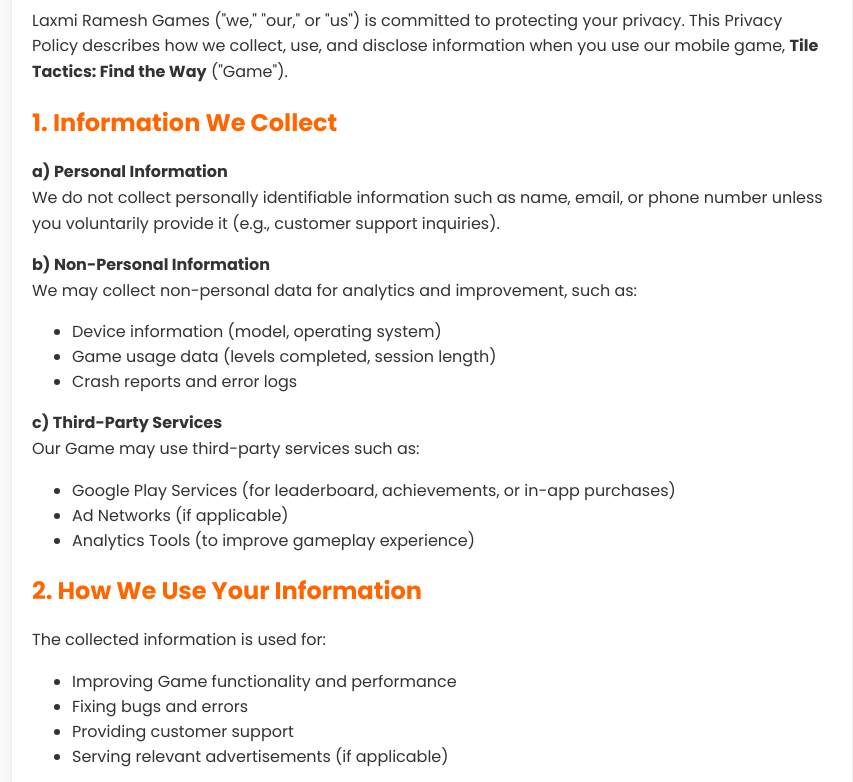
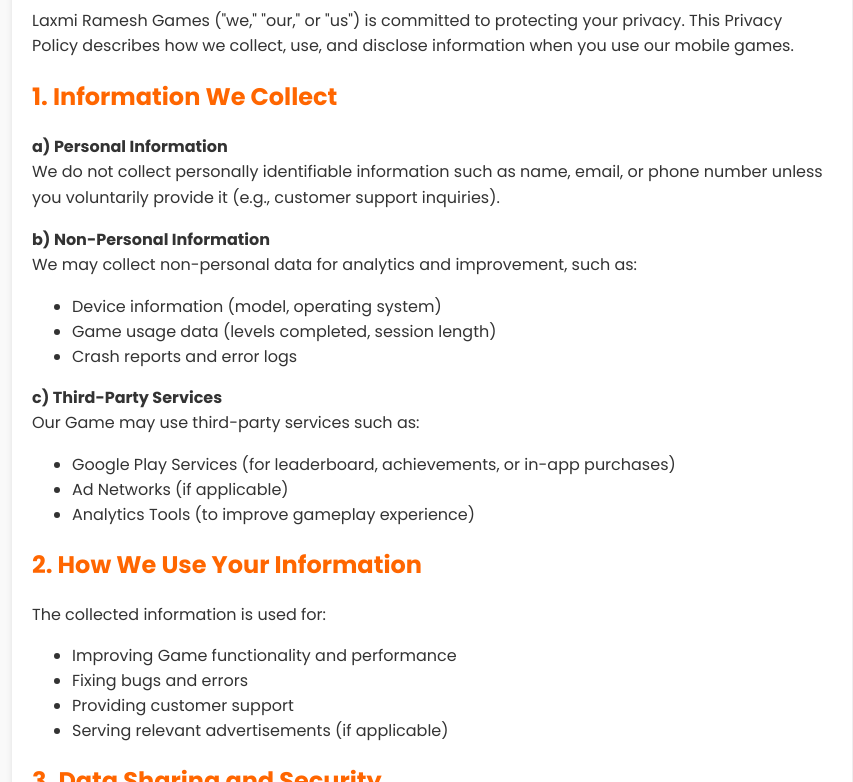
Before and after one commit to LaxmiRameshGames/privacy-policy, a plain HTML site: page index.html in a window 1280 px wide. Shown: the part 123-905 px from the top of the page, without its empty margins (208-1061 px from the left). Drawn offline with Linux system fonts and the light colour scheme.

Commit message:
Update index.html

```diff
--- a/index.html
+++ b/index.html
@@ -47,7 +47,7 @@
 <body>
     <div class="container">
         <h1>Privacy Policy</h1>
-        <p>Laxmi Ramesh Games ("we," "our," or "us") is committed to protecting your privacy. This Privacy Policy describes how we collect, use, and disclose information when you use our mobile game, <strong>Tile Tactics: Find the Way</strong> ("Game").</p>
+        <p>Laxmi Ramesh Games ("we," "our," or "us") is committed to protecting your privacy. This Privacy Policy describes how we collect, use, and disclose information when you use our mobile games.</p>
 
         <h2>1. Information We Collect</h2>
         <p><strong>a) Personal Information</strong><br>We do not collect personally identifiable information such as name, email, or phone number unless you voluntarily provide it (e.g., customer support inquiries).</p>
```
